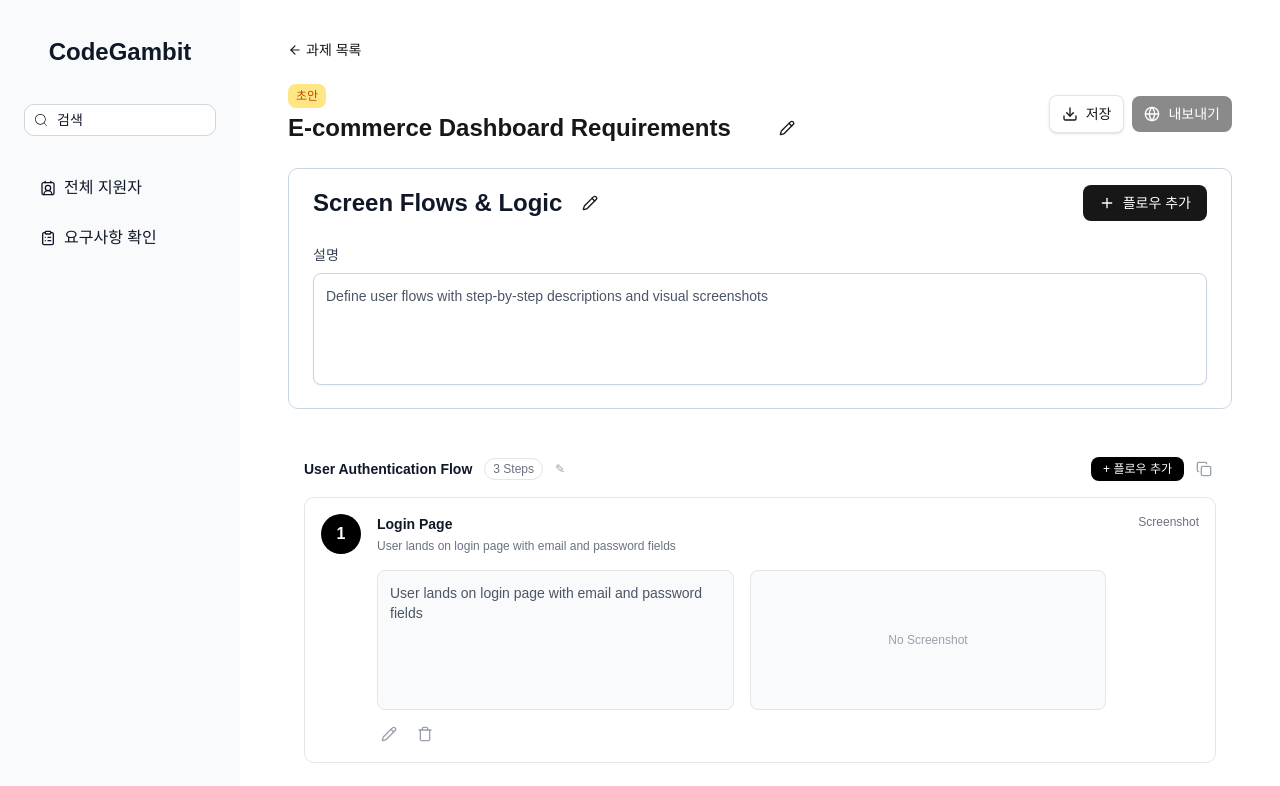
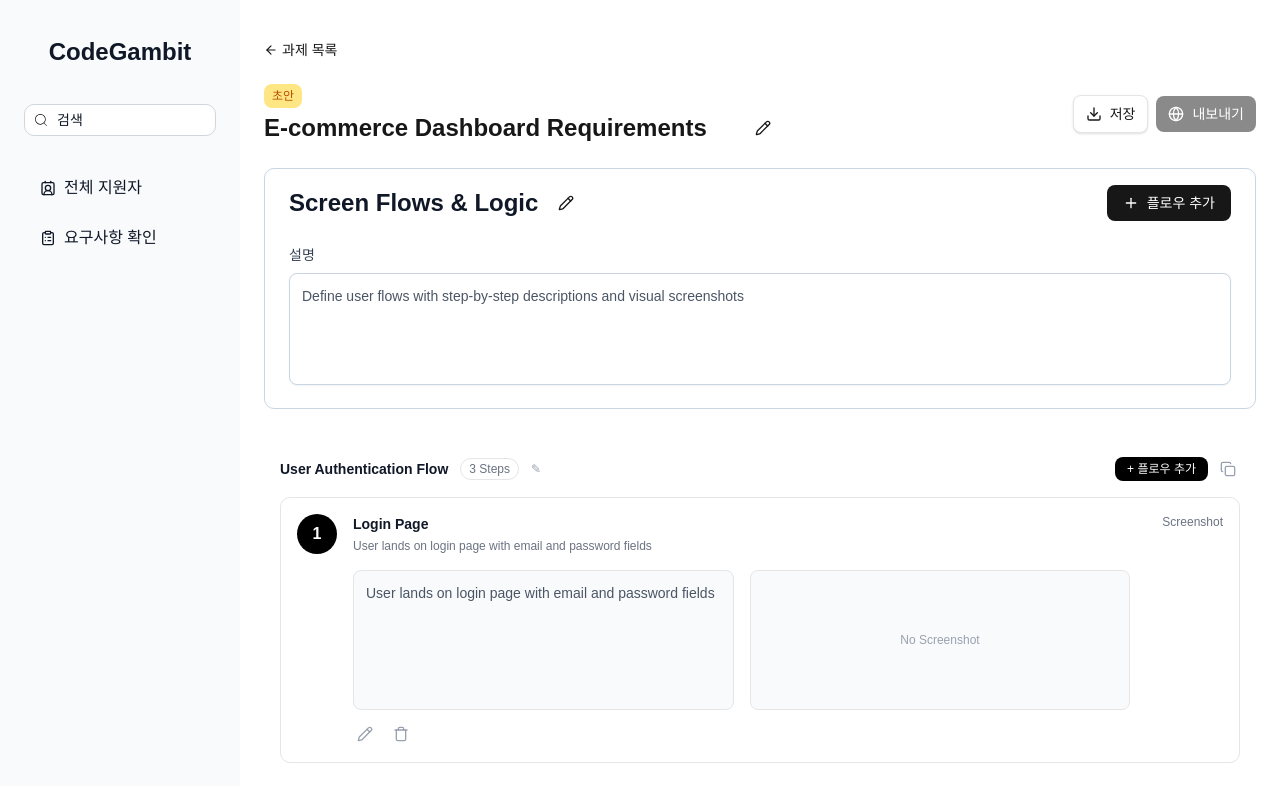
Before and after one commit to llmTestTool/codegambit-front, a React (Vite) app: page /assignedit in a window 1280 px wide. Shown: the top 786 px of the page. Built offline with nearby package versions, Linux system fonts and the light colour scheme; a web font is replaced by a local one.

Commit message:
design: 페이지 패딩 수정

```diff
--- a/src/page/AssignEditPage.tsx
+++ b/src/page/AssignEditPage.tsx
@@ -9,8 +9,7 @@ const AssignEditPage = () => {
   const assign = fetchAssignById(1);
 
   return (
-    <div className="min-h-screen px-6">
-      <div className="mx-auto max-w-5xl">
+    <div>
       <AssignHeader assign={assign} />
 
       <div className="space-y-8">
@@ -46,7 +45,6 @@ const AssignEditPage = () => {
         </div>
       </div>
     </div>
-    </div>
   );
 };
 
```
Lines whose indentation alone changed are shown as unchanged.
